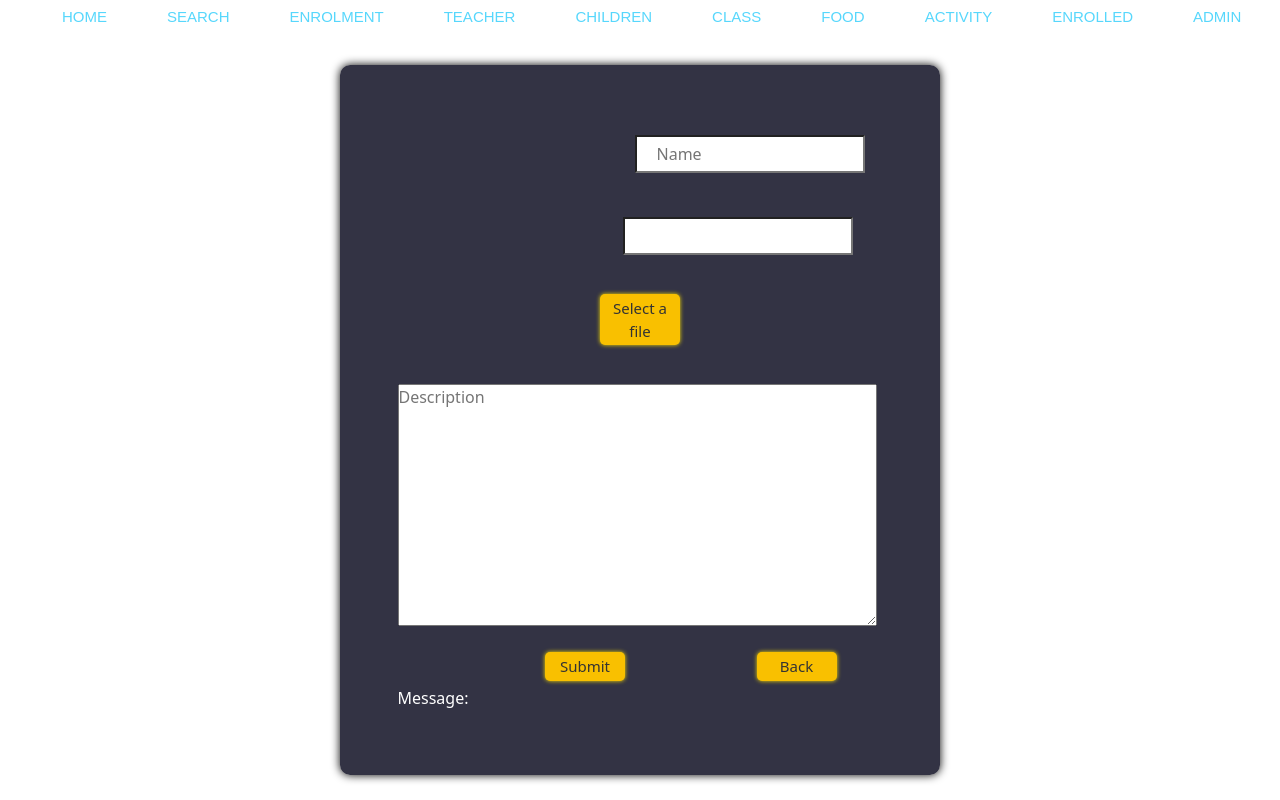
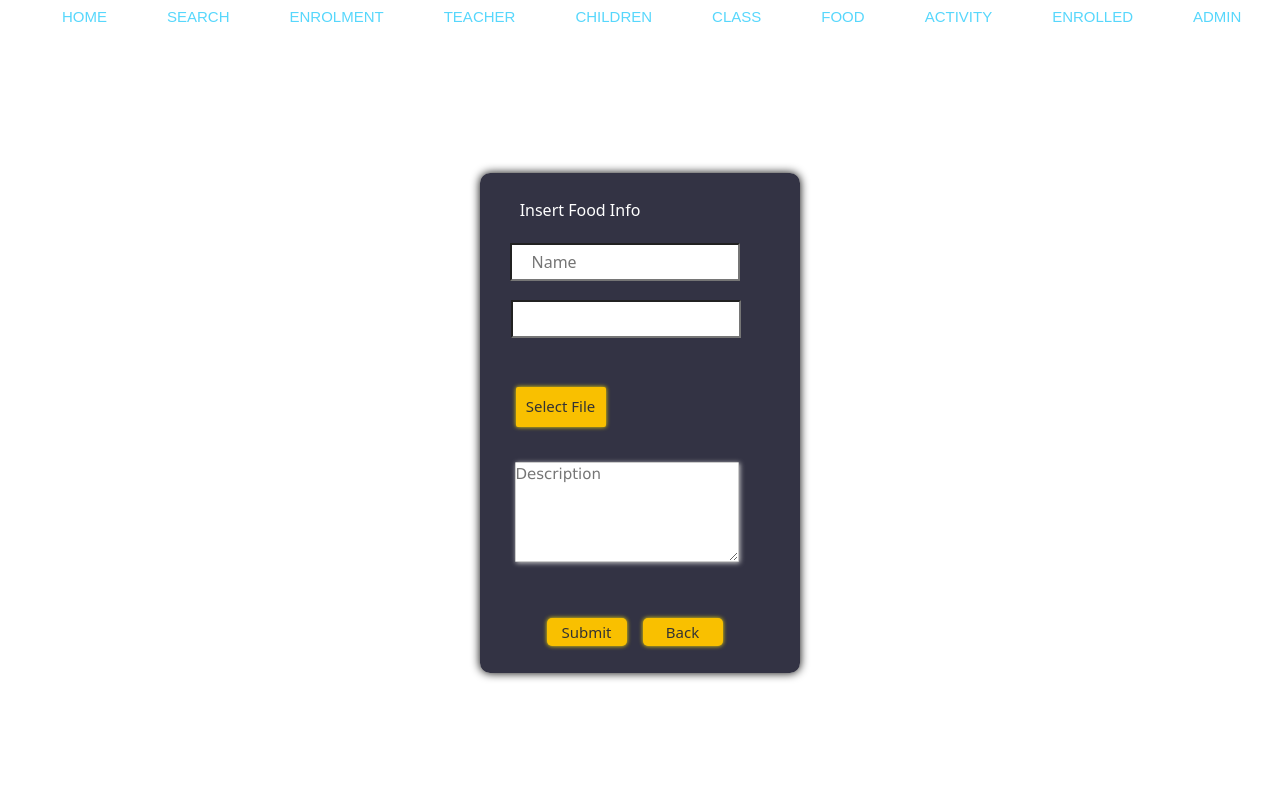
Before and after one commit to hxinqc/garderie-Xin-Hani, a React (Create React App) app in the folder garderiefrontend/: page /food/AddFood in a window 1280 px wide. Built offline with nearby package versions, Linux system fonts and the light colour scheme.

Commit message:
Add all CSS for the components of Food pgee

```diff
--- a/garderiefrontend/src/component/activity/EditActivity.js
+++ b/garderiefrontend/src/component/activity/EditActivity.js
@@ -273,7 +273,7 @@ const FileButton = styled.button`
   position: relative;
   align-items: center;
   margin-bottom: 20px;
-  margin-left: 25px;
+  margin-left: 35px;
   width: 80px;
   background-color: #f9c000;
   color: #333;
--- a/garderiefrontend/src/component/food/AddFood.js
+++ b/garderiefrontend/src/component/food/AddFood.js
@@ -61,7 +61,7 @@ export default function AddFood() {
         console.log(lastStatus);
         if (lastStatus === 201) {
           localStorage.setItem("data", JSON.stringify(data.data));
-          setMessage("Food added.");
+          setMessage("Food Successfully Added");
           resetForm();
         }
       })
@@ -73,6 +73,7 @@ export default function AddFood() {
 
   return (
     <Wrapper>
+      <Title> Insert Food Info</Title>
       <FormDiv>
         <Form
           onSubmit={(ev) => {
@@ -92,7 +93,7 @@ export default function AddFood() {
               />
             </Label>
             <br />
-            <div >
+            <DateDiv >
               {/* offerDate: */}
               <DateSelect
                 selectedDate={offerDate}
@@ -101,10 +102,10 @@ export default function AddFood() {
                 }}
                 value={offerDate != null ? offerDate : ""}
               />
-            </div>
+            </DateDiv>
             <br />
-            <Button onClick={handleClick}>Select a file</Button>
-            <Label>{orgFileName}</Label>
+            <FileButton onClick={handleClick}>Select File</FileButton>
+            <FileLabel>{orgFileName}</FileLabel>
             <input
               type="file"
               ref={hiddenFileInput}
@@ -113,14 +114,14 @@ export default function AddFood() {
             />
             <br />
             <Label>
-              <textarea
+              <Textarea
                 required
                 placeholder="Description"
                 rows="10"
                 cols="50"
                 value={description != null ? description : ""}
                 onChange={(e) => setDescription(e.target.value)}
-              ></textarea>
+              ></Textarea>
             </Label>
             <Buttonsdiv>
               <Button type="submit">Submit</Button>
@@ -129,13 +130,56 @@ export default function AddFood() {
               </Link>
             </Buttonsdiv>
 
-            <Label>Message: {message} </Label>
+            <MessageLabel>{message} </MessageLabel>
           </div>
         </Form>
       </FormDiv>
     </Wrapper>
   );
 }
+
+const FileLabel = styled.label`
+margin-left: 40px;
+z-index: 5;
+color:white;
+margin-bottom:-20px;
+
+`;
+
+const DateDiv = styled.div`
+  margin-right: 15px;
+  margin-top: -25px;
+`;
+const Textarea = styled.textarea`
+  height: 100px;
+  width: 224px;
+  border-radius: 1px;
+  border: 1px solid #ccc;
+  font-weight: 200;
+  font-size: 15px;
+  font-family: Verdana;
+  box-shadow: 1px 1px 5px #ccc;
+  margin-top: 10px;
+  margin-left: 20px;
+  /* &.hover {
+    width: 200px;
+    height: 29px;
+    border-radius: 3px;
+    border: 1px solid #ccc;
+    font-weight: 200;
+    font-size: 15px;
+    font-family: Verdana;
+    box-shadow: 1px 1px 5px #ccc;
+  } */
+`;
+
+const Title = styled.div`
+  position: absolute;
+  color: white;
+  margin-top: -420px;
+  margin-left: -120px;
+  z-index: 5;
+`;
 
 const Wrapper = styled.div`
   height: calc(100vh - 60px);
@@ -156,17 +200,18 @@ const Wrapper = styled.div`
 const FormDiv = styled.div``;
 
 const Form = styled.form`
-  // height: 390px;
-  width: 600px;
+  height: 500px;
+  width: 320px;
   border-radius: 10px;
   display: flex;
   flex-direction: column;
   align-items: center;
   background: rgba(0, 0, 22, 0.8);
   padding: 60px;
-  margin: 15px;
+  margin: 5px;
   border: none;
   box-shadow: 0 0 10px rgba(0, 0, 0, 1);
+  margin-top: 10px;
 `;
 const Label = styled.label`
   align-items: center;
@@ -177,19 +222,18 @@ const Label = styled.label`
 const MessageLabel = styled.label`
   align-items: center;
   color: white;
-  margin-left: 45px;
-  margin-top: 10px;
+  margin-left: 2px;
   display: block;
-  font-weight: 300;
+  font-weight: 400;
   color: white;
+  margin-top: 20px;
+  margin-left: 14px;
 `;
-
 const Button = styled.button`
   position: relative;
   align-items: center;
-  margin-bottom: 20px;
-  display: block;
-  margin: 0 auto;
+  margin-bottom: 10px;
+  margin-left: 16px;
   width: 80px;
   background-color: #f9c000;
   color: #333;
@@ -201,6 +245,27 @@ const Button = styled.button`
   margin-top: 5px;
   font-size: 15px;
   border-radius: 5px;
+  box-shadow: 0 0 4px #f7dd00;
+  transition: box-shadow 0.5s ease;
+`;
+
+const FileButton = styled.button`
+  position: relative;
+  align-items: center;
+  margin-bottom: 20px;
+  margin-left: 25px;
+  width: 80px;
+  background-color: #f9c000;
+  color: #333;
+  border: none;
+  cursor: pointer;
+  align-items: center;
+  height: 40px;
+  width: 90px;
+  font-weight: 400;
+  margin-top: 15px;
+  font-size: 15px;
+  border-radius: 2px;
   box-shadow: 0 0 4px #f7dd00;
   transition: box-shadow 0.5s ease;
 `;
@@ -217,12 +282,13 @@ const Input = styled.input`
   display: flex;
   justify-content: right;
   width: 230px;
-  margin-right: 12px;
+  margin-right: 40px;
 `;
+
 const Buttonsdiv = styled.div`
   display: flex;
   /* align-items:center; */
-  margin-left: 20px;
-  margin-right: 50px;
-  margin-top: 10px;
+  margin-left: 40px;
+  margin-right: 30px;
+  margin-top: 40px;
 `;
--- a/garderiefrontend/src/component/food/EditFood.js
+++ b/garderiefrontend/src/component/food/EditFood.js
@@ -120,8 +120,7 @@ export default function EditFood() {
               />
             </Label>
             <br />
-            <div style={{ width: "300px" }}>
-              OfferDate:
+            <Datediv>
               <DateSelect
                 selectedDate={offerDate!=null?offerDate:""}
                 setselectedDate={(date) => {
@@ -130,10 +129,10 @@ export default function EditFood() {
                 }}
                 value={offerDate != null ? offerDate : ""}
               />
-            </div>
+            </Datediv>
             {/* <br />
             <Button onClick={handleClick}>Select a file</Button>
-            <Label>{orgFileName}</Label>
+            <FileLabel>{orgFileName}</FileLabel>
             <input
               type="file"
               ref={hiddenFileInput}
@@ -166,12 +165,27 @@ export default function EditFood() {
   );
 }
 
+const Datediv= styled.div`
+width: 290px;
+margin-left: 1px;
+
+`;
+
+const FileLabel = styled.label`
+margin-left: 40px;
+z-index: 5;
+color:white;
+margin-bottom:-20px;
+
+`;
+
 const Title = styled.div`
   position: absolute;
   color: white;
-  margin-top: -400px;
-  margin-left: -100px;
+  margin-top: -320px;
+  margin-left: -120px;
   z-index: 5;
+  font-size: 18px;
 `;
 
 const Wrapper = styled.div`
@@ -193,7 +207,7 @@ const Wrapper = styled.div`
 const FormDiv = styled.div``;
 
 const Form = styled.form`
-  height: 480px;
+  height: 400px;
   width: 320px;
   border-radius: 10px;
   display: flex;
@@ -201,10 +215,12 @@ const Form = styled.form`
   align-items: center;
   background: rgba(0, 0, 22, 0.8);
   padding: 60px;
-  margin: 15px;
+  margin: 5px;
   border: none;
   box-shadow: 0 0 10px rgba(0, 0, 0, 1);
-`;
+  margin-top: 10px;
+  `;
+
 const Label = styled.label`
   align-items: center;
   color: white;
@@ -237,7 +253,7 @@ const Button = styled.button`
   font-weight: 400;
   margin-top: 25px;
   font-size: 15px;
-  border-radius: 5px;
+  border-radius: 2px;
   box-shadow: 0 0 4px #f7dd00;
   transition: box-shadow 0.5s ease;
 `;
@@ -254,8 +270,8 @@ const Input = styled.input`
   display: flex;
   justify-content: right;
   width: 230px;
-  margin-right: 12px;
-  border-radius: 5px;
+  margin-right: 22spx;
+  border-radius: 2px;
 `;
 const Buttonsdiv = styled.div`
   display: flex;
@@ -264,3 +280,23 @@ const Buttonsdiv = styled.div`
   margin-right: 50px;
   margin-top: 10px;
 `;
+const FileButton = styled.button`
+  position: relative;
+  align-items: center;
+  margin-bottom: 20px;
+  margin-left: 35px;
+  width: 80px;
+  background-color: #f9c000;
+  color: #333;
+  border: none;
+  cursor: pointer;
+  align-items: center;
+  height: 40px;
+  width: 90px;
+  font-weight: 400;
+  margin-top: 15px;
+  font-size: 15px;
+  border-radius: 2px;
+  box-shadow: 0 0 4px #f7dd00;
+  transition: box-shadow 0.5s ease;
+`;
--- a/garderiefrontend/src/component/food/FoodNav.js
+++ b/garderiefrontend/src/component/food/FoodNav.js
@@ -11,11 +11,11 @@ function FoodNav() {
           <NavDiv className="container">
             {/* <nav className="navbar navbar-expand-lg navbar-light bg-primary">
             <div className="container-fluid"> */}
-            <MyButton>
+            <LabelDiv>
               <Link className="navbar-brand" to="/Foods">
                 Food Info
               </Link>
-            </MyButton>
+            </LabelDiv>
             <button
               className="navbar-toggler"
               type="button"
@@ -27,10 +27,11 @@ function FoodNav() {
             >
               <span className="navbar-toggler-icon"></span>
             </button>
-
+            <MyButton>
             <Link className="btn btn-outline-light" to="/food/AddFood">
               Add Food
             </Link>
+            </MyButton>
             {/* </div>
           </nav> */}
           </NavDiv>
@@ -38,29 +39,12 @@ function FoodNav() {
       );
     }
 
-    const LabelDiv = styled.div`
-      color: red;
-      margin-left: 400px;
-      font-size: 22px;
-      font-weight: 300;
-      z-index: 100;
-    `;
-
-    const MyButton = styled.div`
-      display: flex;
-      color: white;
-      margin-left: 170px;
-      margin-top: 30px;
-      align-items: center;
-      justify-content: center;
-    `;
-
     const NavDiv = styled.div`
 display: flex;
-      width: 450px;
+width: 550px;
 height: 50px;
 align-items: center;
-      /* margin-left: 410px;  */
+// margin-left: 410px;
 /* background-color:black; */
 background: rgba(0, 0, 22, 0.8);
 align-items: center;
@@ -70,4 +54,23 @@ function FoodNav() {
 margin-bottom: -20px;
 `;
 
+const LabelDiv = styled.div`
+color: red;
+margin-left: 60px;
+font-size: 16px;
+font-weight: 300;
+z-index: 100;
+margin-top: 1px;
+
+`;
+
+const MyButton = styled.div`
+display: flex;
+color: white;
+margin-left: 400px;
+margin-top: -44px;
+align-items: center;
+justify-content: center;
+`;
+
 export default FoodNav
--- a/garderiefrontend/src/component/food/ViewFood.js
+++ b/garderiefrontend/src/component/food/ViewFood.js
@@ -53,12 +53,14 @@ export default function ViewFood() {
   );
 }
 
+
 const Mydiv = styled.div`
   color: white;
   display: flex;
   align-items: center;
   font-weight: 900px;
-  margin-bottom: 30px;
+  font-size: 20px;
+  margin-bottom: 5px;
 `;
 
 const Wrapper = styled.div`
@@ -80,8 +82,8 @@ const Wrapper = styled.div`
 const FormDiv = styled.div``;
 
 const Form = styled.form`
-  height: 600px;
-  width: 800px;
+  height: 550px;
+  width: 400px;
   border-radius: 10px;
   display: flex;
   flex-direction: column;
@@ -108,9 +110,8 @@ const MessageLabel = styled.label`
 `;
 
 const Button = styled.button`
-  position: relative;
+  position: absolute;
   align-items: center;
-  margin-bottom: 20px;
   display: block;
   margin: 0 auto;
   width: 80px;
@@ -120,8 +121,8 @@ const Button = styled.button`
   cursor: pointer;
   align-items: center;
   padding: 3px;
-  font-weight: 300;
-  margin-top: 5px;
+  font-weight: 400;
+  margin-left: -40px;
   font-size: 15px;
   border-radius: 30px;
   box-shadow: 0 0 4px #f7dd00;
```
Also changed, not shown: garderiefrontend/src/component/activity/AddActivity.js (+4 -7 lines). Lines whose indentation alone changed are shown as unchanged.
